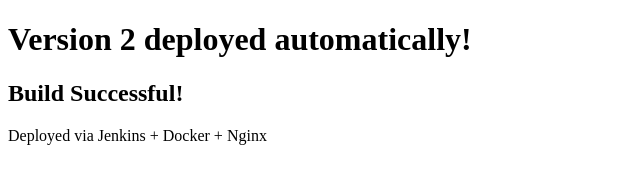
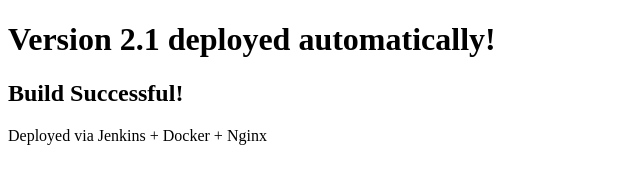
Before and after one commit to crumbsap/nginx-demo, a plain HTML site: page index.html in a window 1280 px wide. Shown: the whole page, without its empty margins (0-640 px from the left). Drawn offline with Linux system fonts and the light colour scheme.

Commit message:
Testing webhook

```diff
--- a/index.html
+++ b/index.html
@@ -4,7 +4,7 @@
     <title>Jenkins CI/CD Demo</title>
 </head>
 <body>
-    <h1>Version 2 deployed automatically!</h1>
+    <h1>Version 2.1 deployed automatically!</h1>
     <h2>Build Successful!</h2>
     <p>Deployed via Jenkins + Docker + Nginx</p>
 </body>
```
